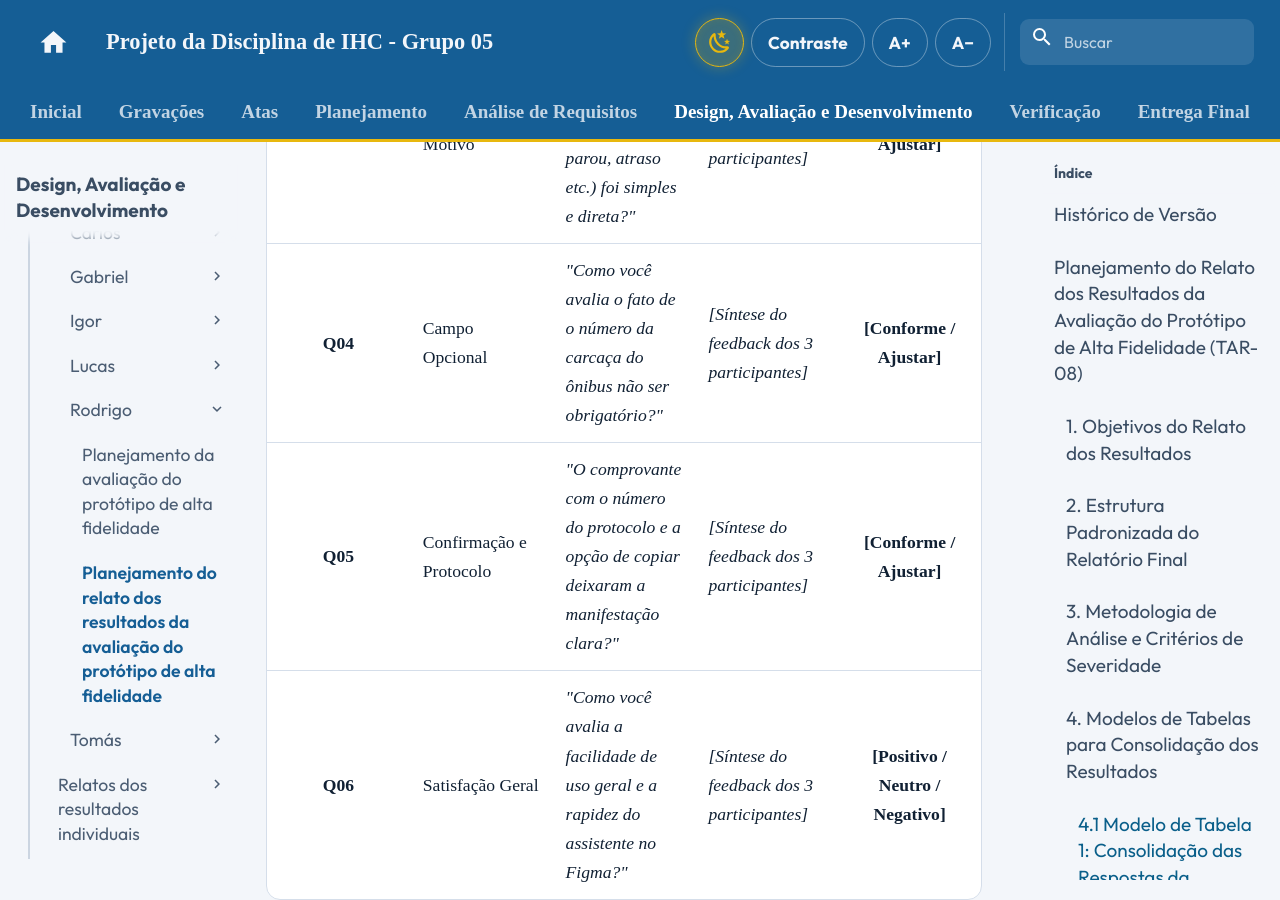
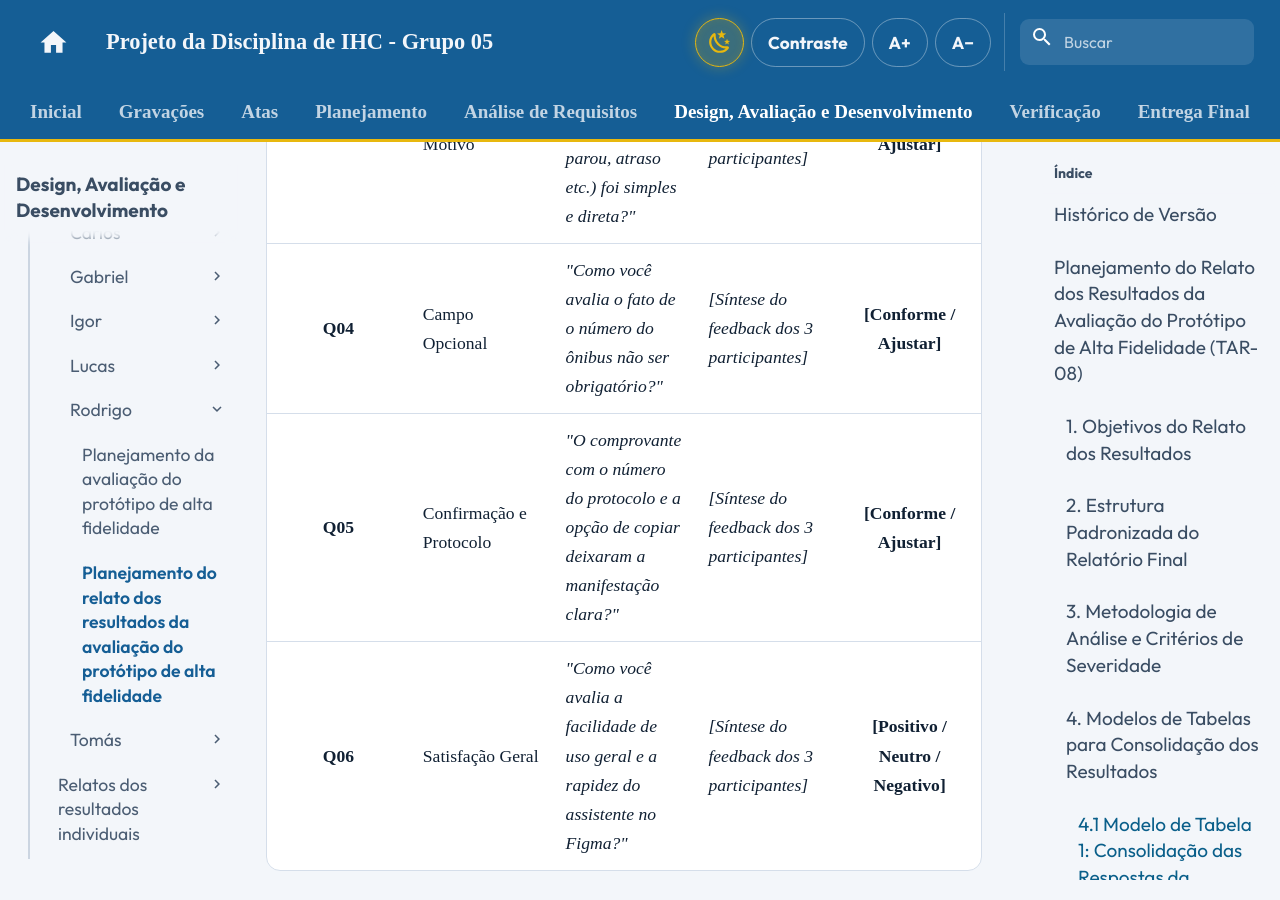
Before and after one commit to Interacao-Humano-Computador/2026.2-Grupo05, an MkDocs documentation site: the page built from docs/design-avaliacao-desenvolvimento/nivel3/planejamentos-individuais/rodrigo/rodrigo-planejamento-relato-prot-alta-fidel.md, in a window 1280 px wide and 900 px high, scrolled down 5800 px. Built offline with MkDocs 1.6.1 and Material for MkDocs 9.7.7, drawn with Linux system fonts in a browser that asks for light colours; comment, search, counter and statistics services are not loaded.

Commit message:
docs(nivel3): ajusta nomenclatura do numero do onibus no planejamento do relato (TAR-08)

```diff
--- a/docs/design-avaliacao-desenvolvimento/nivel3/planejamentos-individuais/rodrigo/rodrigo-planejamento-relato-prot-alta-fidel.md
+++ b/docs/design-avaliacao-desenvolvimento/nivel3/planejamentos-individuais/rodrigo/rodrigo-planejamento-relato-prot-alta-fidel.md
@@ -82,7 +82,7 @@ Para garantir a padronização e o rigor da entrega, o relatório final utilizar
 | **Q01** | Conformidade Visual | *"Os botões e rótulos pareceram legíveis, claros e fáceis de identificar no celular?"* | *[Síntese do feedback dos 3 participantes]* | **[Conforme / Ajustar]** |
 | **Q02** | Acesso ao Canal | *"A opção de registrar a reclamação foi encontrada com facilidade na página inicial?"* | *[Síntese do feedback dos 3 participantes]* | **[Conforme / Ajustar]** |
 | **Q03** | Seleção do Motivo | *"A escolha da categoria do problema (ônibus não parou, atraso etc.) foi simples e direta?"* | *[Síntese do feedback dos 3 participantes]* | **[Conforme / Ajustar]** |
-| **Q04** | Campo Opcional | *"Como você avalia o fato de o número da carcaça do ônibus não ser obrigatório?"* | *[Síntese do feedback dos 3 participantes]* | **[Conforme / Ajustar]** |
+| **Q04** | Campo Opcional | *"Como você avalia o fato de o número do ônibus não ser obrigatório?"* | *[Síntese do feedback dos 3 participantes]* | **[Conforme / Ajustar]** |
 | **Q05** | Confirmação e Protocolo | *"O comprovante com o número do protocolo e a opção de copiar deixaram a manifestação clara?"* | *[Síntese do feedback dos 3 participantes]* | **[Conforme / Ajustar]** |
 | **Q06** | Satisfação Geral | *"Como você avalia a facilidade de uso geral e a rapidez do assistente no Figma?"* | *[Síntese do feedback dos 3 participantes]* | **[Positivo / Neutro / Negativo]** |
 
```
